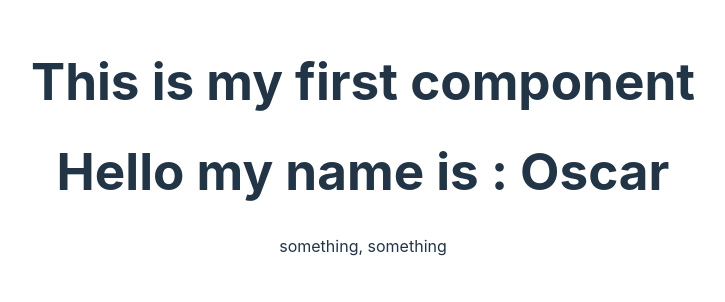
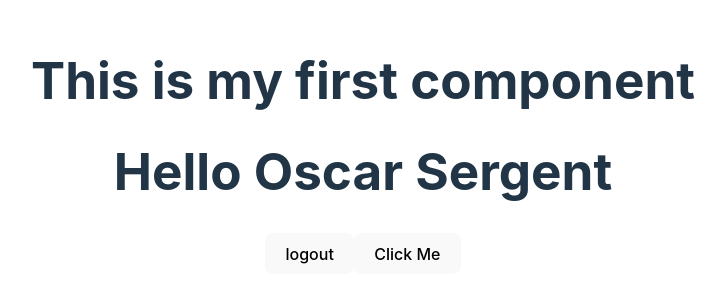
Before and after one commit to OscarSergent/react-week1, a React (Vite) app: page / in a window 1280 px wide. Shown: the part 254-556 px from the top of the page, without its empty margins (277-1002 px from the left). Built offline with nearby package versions, Linux system fonts and the light colour scheme.

Commit message:
added Button

```diff
--- /dev/null
+++ b/src/Button.css
@@ -0,0 +1,4 @@
+.myButton {
+    background-color: red;
+    border-radius: 5%;
+}
--- /dev/null
+++ b/src/Button.jsx
@@ -0,0 +1,16 @@
+
+
+
+const Button = () => {
+
+    const clickMe = () => {
+        console.log('Hello World');
+
+    }
+
+    return (
+        <button className="myButton" onClick={clickMe}>Click Me</button>
+    )
+}
+
+export default Button
--- a/src/User.jsx
+++ b/src/User.jsx
@@ -1,12 +1,33 @@
+import Button from "./Button"
 
 
 
 const User = () => {
 
+    let isSignedIn = true
+    const infoUser = {
+        myName : 'Oscar',
+        myLastName : 'Sergent',
+        myAge : 29
+    }
+
     return (
         <>
-            <h1>Hello my name is : Oscar</h1>
-            <p>something, something</p>
+            {!isSignedIn ? (
+                <>
+                    <h1>Please sign in</h1>
+                    <button>Sign IN</button>
+                </>
+            ) : (
+                <>
+                    <h1>Hello { infoUser.myName } { infoUser.myLastName }</h1>
+                    <button>logout</button>
+                </>
+            )}
+            {infoUser.myAge > 30 && <h1>I am older than 30</h1>}
+            <Button/>
+            {/* <h1>Hello my name is : { infoUser.myName } { infoUser.myLastName }</h1>
+            <p>something, something, i am { infoUser.myAge }</p> */}
         </>
     )
 }
```
